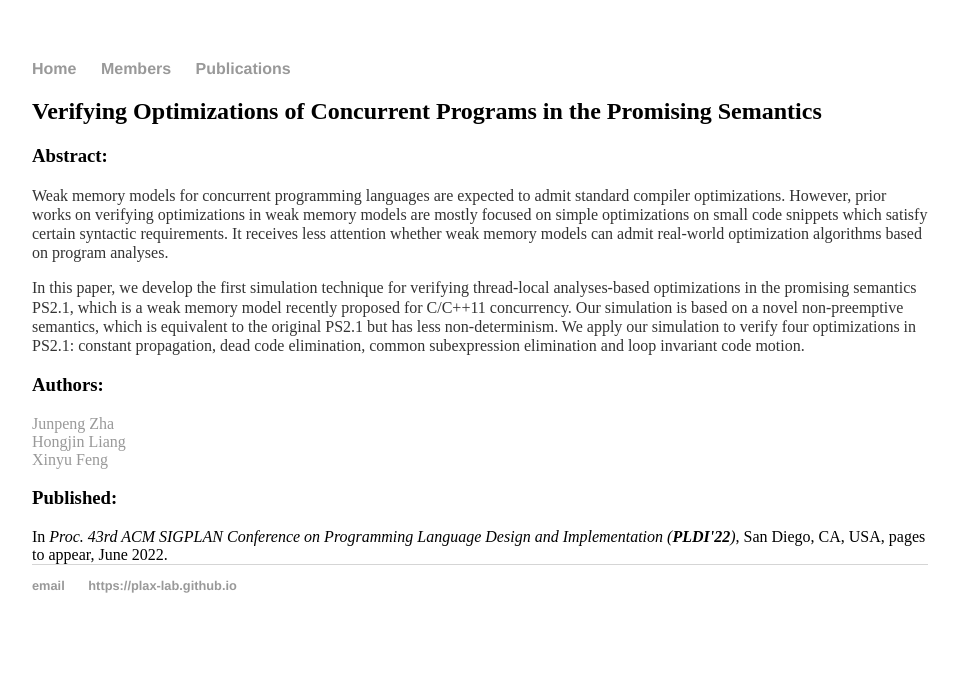
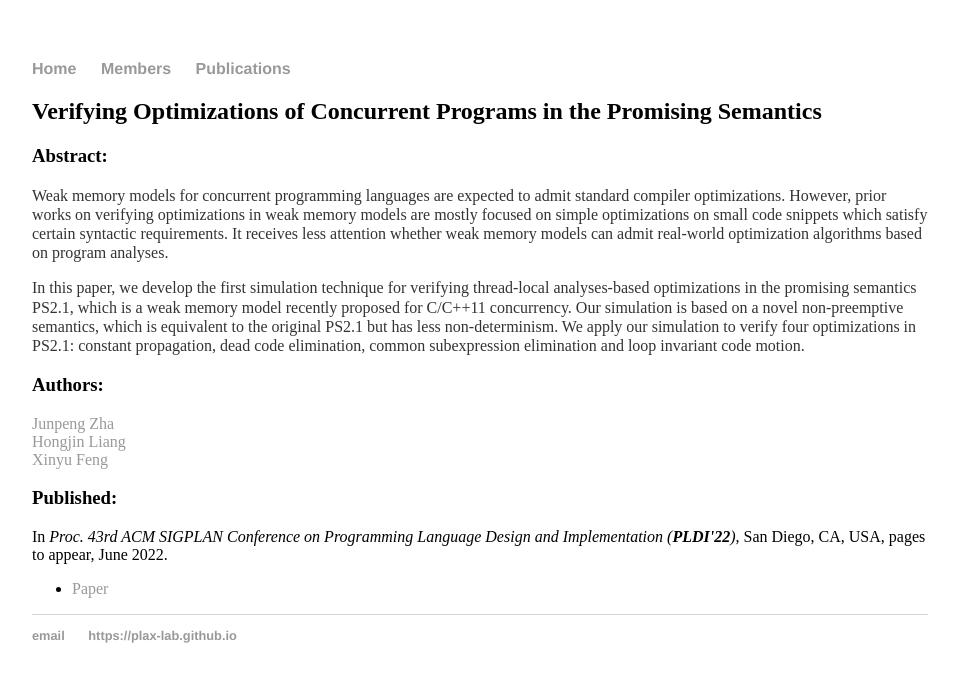
Before and after one commit to plax-lab/plax-lab.github.io, a plain HTML site: page publications/promisingcomp/index.html in a window 1280 px wide. Shown: the whole page, without its empty margins (160-1119 px from the left). Drawn offline with Linux system fonts and the light colour scheme.

Commit message:
paper uploading

```diff
--- a/publications/promisingcomp/index.html
+++ b/publications/promisingcomp/index.html
@@ -49,14 +49,14 @@
 			    In <cite>Proc. 43rd
 					ACM SIGPLAN Conference on Programming Language Design and Implementation (<b>PLDI'22</b>)</cite>,
 					San Diego, CA, USA, pages to appear, June 2022.
-    		    <!-- <ul>
+    		    <ul>
 					<li><a href="paper.pdf">Paper</a></li>
-					<li><a href="main.pdf">Technical Report</a></li>
+					<!-- <li><a href="main.pdf">Technical Report</a></li>
 					<li>Coq Implementation:
 						<a href="promisingcomp-coq.zip">promisingcomp-coq.zip</a>,
 						<a href="coqdoc/index.html">HTML version</a>
-			        </li>
-				</ul> -->
+			        </li> -->
+				</ul>
 
     		</div><!-- /.blurb -->
 		</div><!-- /.container -->
```
Also changed, not shown: 1 other file.
